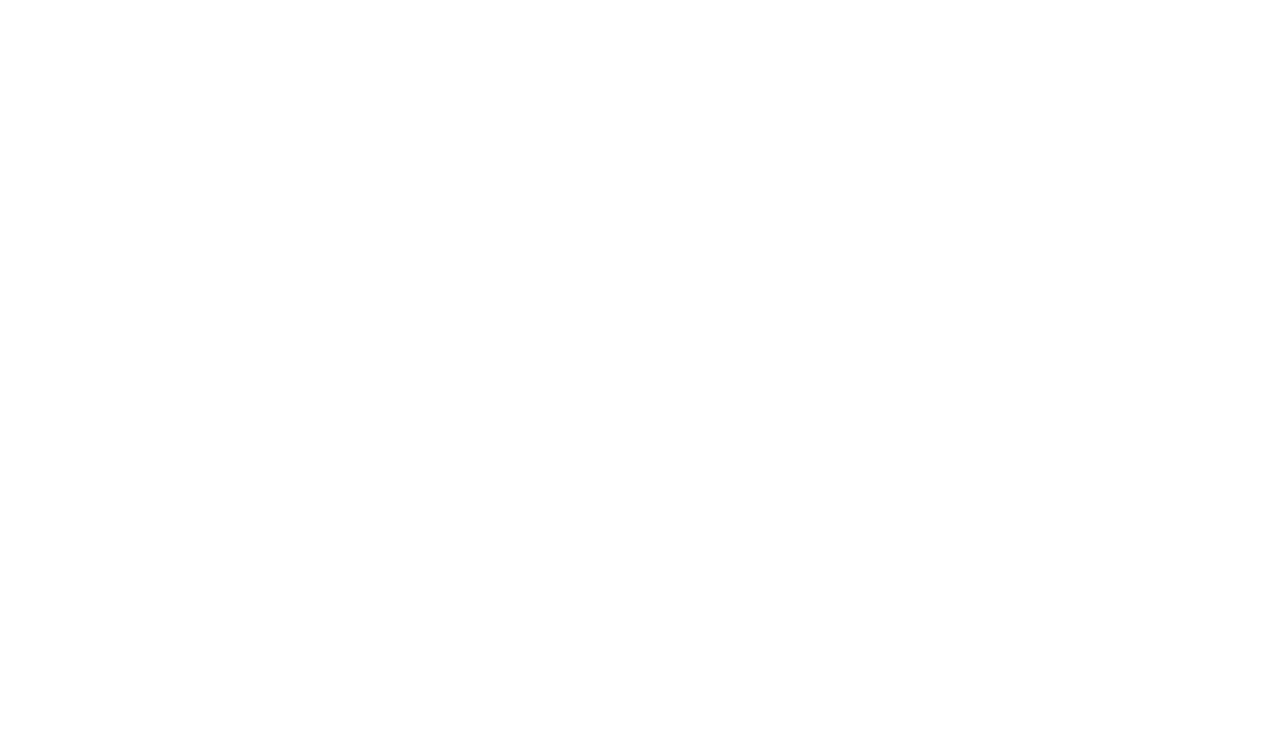
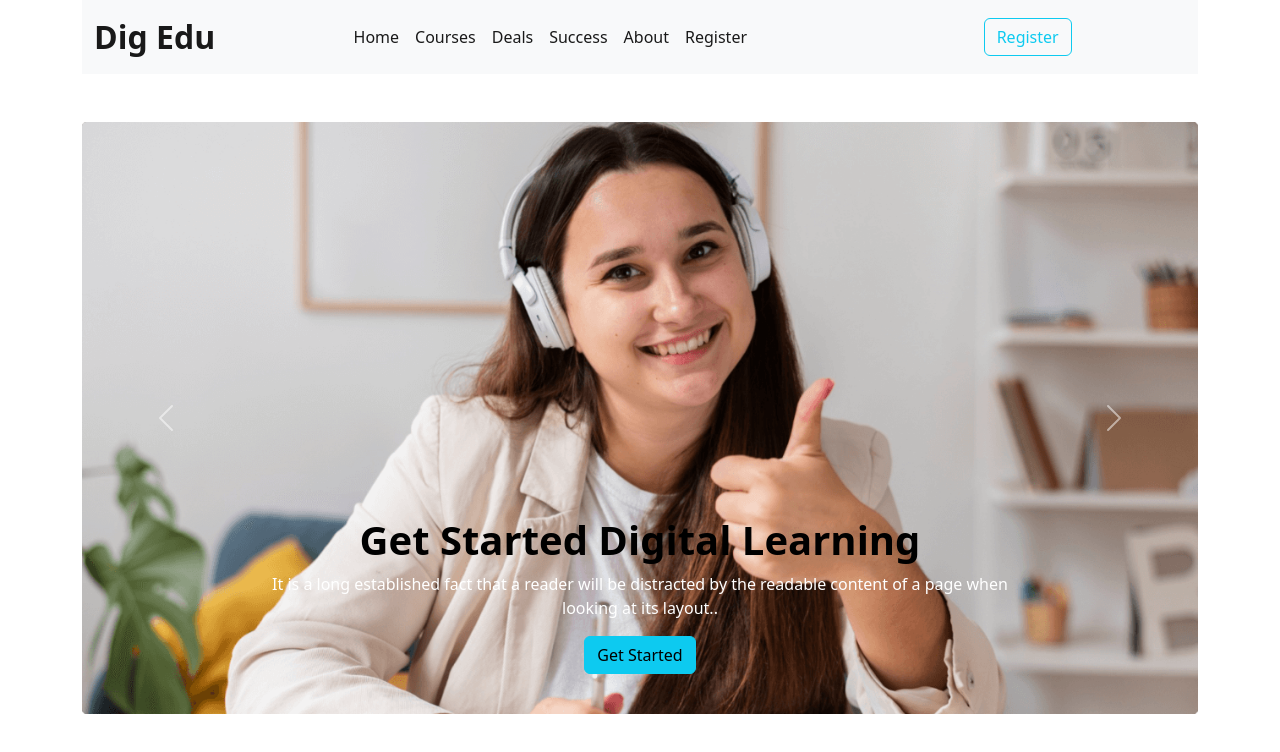
Before and after one commit to hasibur017/Student-website, a plain HTML site: page index.html in a window 1280 px wide. Drawn offline with nearby package versions, Linux system fonts and the light colour scheme.

Commit message:
add Header

```diff
--- a/index.html
+++ b/index.html
@@ -13,6 +13,91 @@
 </head>
 
 <body>
+ <!-- Header Start -->
+ <header>
+  <section class="container">
+    <nav class="navbar navbar-expand-lg bg-light">
+      <div class="container-fluid">
+        <a class="navbar-brand fw-bold fs-2" href="#">Dig Edu</a>
+        <button class="navbar-toggler" type="button" data-bs-toggle="collapse"
+          data-bs-target="#navbarSupportedContent" aria-controls="navbarSupportedContent" aria-expanded="false"
+          aria-label="Toggle navigation">
+          <span class="navbar-toggler-icon"></span>
+        </button>
+        <div class="collapse navbar-collapse d-flex justify-content-around" id="navbarSupportedContent">
+          <div>
+            <ul class="navbar-nav me-auto mb-2 mb-lg-0">
+              <li class="nav-item">
+                <a class="nav-link active" aria-current="page" href="#">Home</a>
+              </li>
+              <li class="nav-item">
+                <a class="nav-link active" aria-current="page" href="#">Courses</a>
+              </li>
+              <li class="nav-item">
+                <a class="nav-link active" aria-current="page" href="#">Deals</a>
+              </li>
+              <li class="nav-item">
+                <a class="nav-link active" aria-current="page" href="#">Success</a>
+              </li>
+              <li class="nav-item">
+                <a class="nav-link active" aria-current="page" href="#">About</a>
+              </li>
+              <li class="nav-item">
+                <a class="nav-link active" aria-current="page" href="#">Register</a>
+              </li>
+            </ul>
+          </div>
+          <button class="btn btn-outline-info" type="submit">Register</button>
+        </div>
+      </div>
+    </nav>
+  </section>
+  <!-- cover -->
+  <section class="container mt-5">
+    <div id="carouselExampleCaptions" class="carousel slide" data-bs-ride="false">
+      <div class="carousel-inner">
+        <div class="carousel-item active">
+          <img src="./images/cover/cover-1.png" class="d-block w-100" alt="...">
+          <div class="carousel-caption">
+            <h1 class="text-black fw-bold">Get Started Digital Learning</h1>
+            <p>It is a long established fact that a reader will be distracted by the readable
+              content of a page when looking at its layout..</p>
+            <div class="btn btn-info">Get Started</div>
+          </div>
+        </div>
+        <div class="carousel-item ">
+          <img src="./images/cover/cover-2.png" class="d-block w-100" alt="...">
+          <div class="carousel-caption">
+            <h1 class="text-black fw-bold">Get Started Digital Learning</h1>
+            <p>It is a long established fact that a reader will be distracted by the readable
+              content of a page when looking at its layout.e.</p>
+            <div class="btn btn-info">Get Started</div>
+          </div>
+        </div>
+        <div class="carousel-item">
+          <img src="./images/cover/cover-3.jpg" class="d-block w-100" alt="...">
+          <div class="carousel-caption">
+            <h1 class="text-black fw-bold">Get Started Digital Learning</h1>
+            <p>It is a long established fact that a reader will be distracted by the readable
+              content of a page when looking at its layout..</p>
+            <div class="btn btn-info">Get Started</div>
+          </div>
+        </div>
+      </div>
+      <button class="carousel-control-prev" type="button" data-bs-target="#carouselExampleCaptions"
+        data-bs-slide="prev">
+        <span class="carousel-control-prev-icon" aria-hidden="true"></span>
+        <span class="visually-hidden">Previous</span>
+      </button>
+      <button class="carousel-control-next" type="button" data-bs-target="#carouselExampleCaptions"
+        data-bs-slide="next">
+        <span class="carousel-control-next-icon" aria-hidden="true"></span>
+        <span class="visually-hidden">Next</span>
+      </button>
+    </div>
+  </section>
+</header>
+<!-- Header End -->
 
   <script src="https://cdn.jsdelivr.net/npm/bootstrap@5.2.0/dist/js/bootstrap.bundle.min.js"
     integrity="sha384-A3rJD856KowSb7dwlZdYEkO39Gagi7vIsF0jrRAoQmDKKtQBHUuLZ9AsSv4jD4Xa"
```
